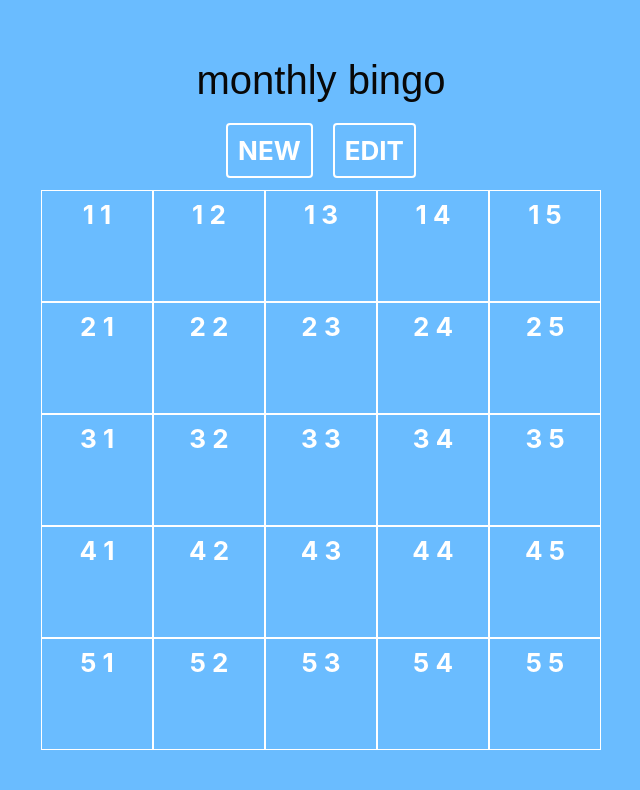
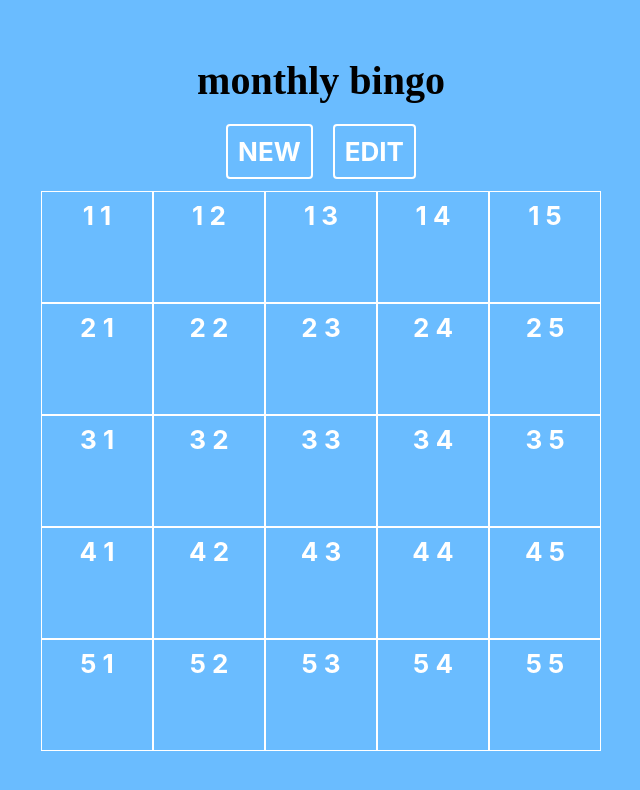
Before and after one commit to TheFloatingCow/bingo, a React (Create React App) app: page / in a window 1280 px wide. Shown: the top 790 px of the page, without its empty margins (319-959 px from the left). Built offline with nearby package versions, Linux system fonts and the light colour scheme.

Commit message:
Update Title.module.css

```diff
--- a/src/components/UI/Title/Title.module.css
+++ b/src/components/UI/Title/Title.module.css
@@ -2,11 +2,8 @@
     position: relative;
     padding: 0;
     margin: 0;
-    font-family: "Raleway", sans-serif;
-    font-weight: 300;
+    font-family: "Ariel", cursive;
+    font-weight: bold;
     font-size: 40px;
-    color: #080808;
-    -webkit-transition: all 0.4s ease 0s;
-    -o-transition: all 0.4s ease 0s;
-    transition: all 0.4s ease 0s;
+    color: #000000;
 }
```
